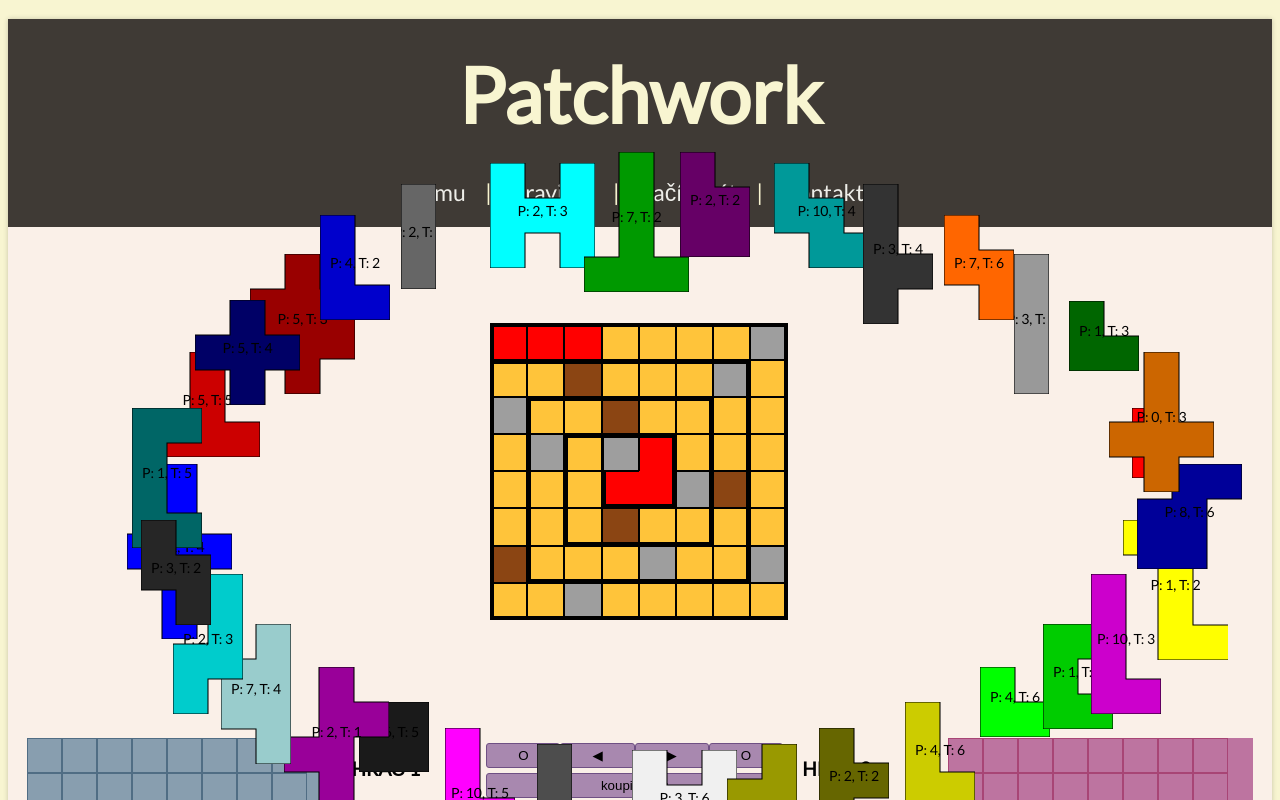
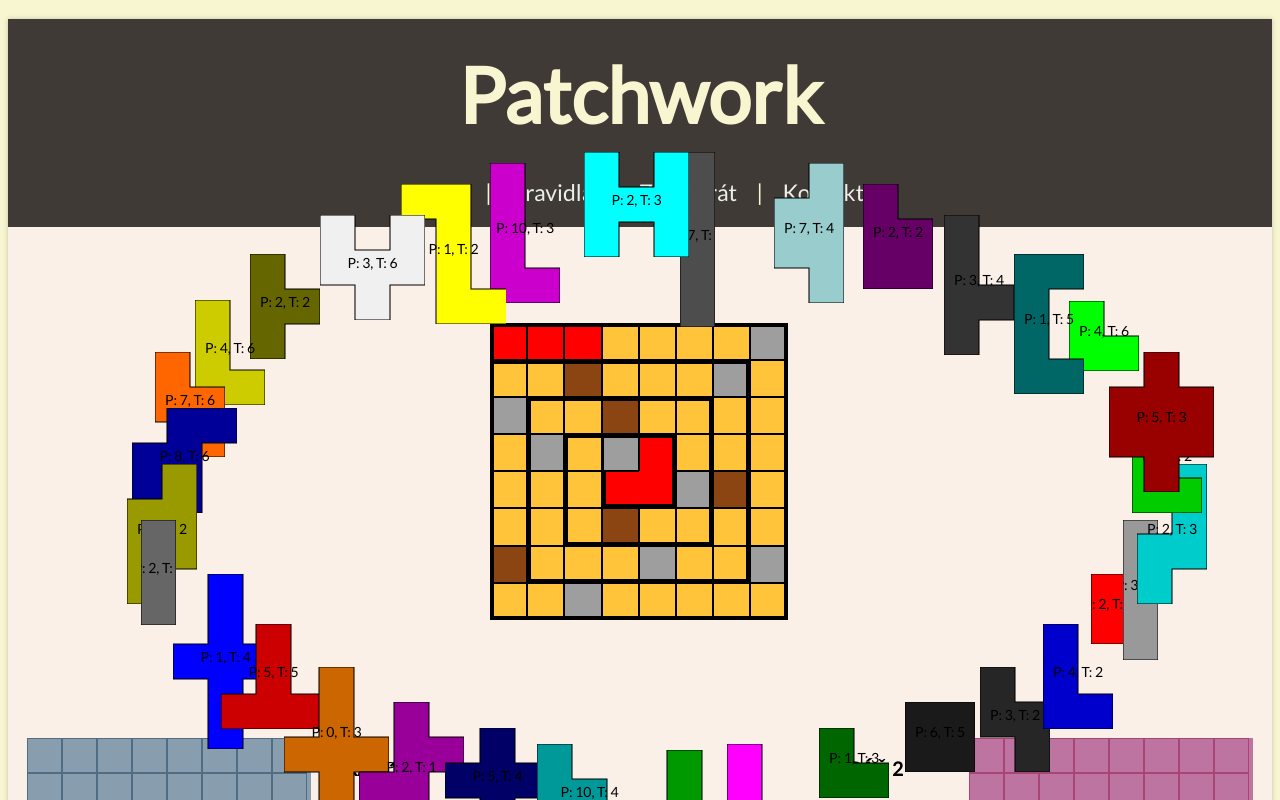
Before and after one commit to LucieDuskova/Patchwork, a React (Vite) app: page /hra in a window 1280 px wide. Shown: the top 800 px of the page. Built offline with nearby package versions, Linux system fonts and the light colour scheme; grey boxes are pictures that could not be loaded.

Commit message:
konzultace 3

```diff
--- a/src/components/GameMenu/style.css
+++ b/src/components/GameMenu/style.css
@@ -1,7 +1,7 @@
 .gameMenu {
   display: flex;
   flex-direction: column;
-  width: 25%;
+  width: 400px;
   color: black;
 }
 
@@ -11,8 +11,9 @@
   color: black;
   border-radius: 3px;
   width: 100%;
-  height: 1.3rem;
+  height: 2rem;
   margin-top: 5px;
+  font-size: 1em;
 }
 
 .gameMenu__button-rotation {
--- a/src/components/Patch/index.jsx
+++ b/src/components/Patch/index.jsx
@@ -1,13 +1,17 @@
 import * as React from 'react';
-import { useEffect } from 'react';
+import { useEffect, useState } from 'react';
 // import "./styles.css";
 import { motion } from 'framer-motion';
 import { Patchs } from '../Patchs';
 
-export const Patch = () => {
-  useEffect(() => {}, []);
+export const Patch = ({ dispatch, state }) => {
+  const [userWidth, setUserWidth] = useState(document.body.clientWidth);
 
-  function distributePointsOnEllipse(a, b, numPoints) {
+  useEffect(() => {
+    setUserWidth(document.body.clientWidth); // Re-render now that you know the real height
+  }, []);
+
+  const distributePointsOnEllipse = (a, b, numPoints) => {
     const points = [];
 
     // fce na vytvoření 33 pozic pro patch
@@ -19,31 +23,35 @@ export const Patch = () => {
     }
 
     return points;
-  }
+  };
 
   // Ovál parametry:
-  const a = document.body.clientWidth / 2.5; // šířka oválu šířka okna / 2,5
+  const a = userWidth / 2.5; // šířka oválu šířka okna / 2,5
   const b = 300; // výška oválu
-  const x = document.body.clientWidth / 2; // pozice zleva, šířka okna / 2 (střed okna)
+  const x = userWidth / 2; // pozice zleva, šířka okna / 2 (střed okna)
   const y = 450; // pozice ze shora
   const numPoints = 33;
 
   const points = distributePointsOnEllipse(a, b, numPoints);
 
-  points.sort(() => Math.random() - 0.5); // náhodné seřazení látek
-
+  Patchs.sort(() => Math.random() - 0.5); // náhodné seřazení látek
+  //najít 0_0 a dát ho na konec
+  //zamíchat kopii z uSeReducer, ne původní látky
   return (
     <>
       {Patchs.map((patch, index) => (
         <motion.svg
           key={patch.id}
           xmlns="http://www.w3.org/2000/svg"
-          style={{
-            top: `${y + points[index][1]}px`,
-            left: `${x + points[index][0]}px`,
-            position: 'absolute',
-          }}
-          drag
+          style={
+            /* jsem vybrana latka ? {aktualni pozice} :*/ {
+              top: `${y + points[index][1]}px`,
+              left: `${x + points[index][0]}px`,
+              position: 'absolute',
+            }
+          }
+          drag={index < 3 ? true : false}
+          onDragEnd={() => dispatch({ type: 'ON_DRAG_END', id: patch.id })}
           dragMomentum={false}
           viewBox={patch.viewBox}
           width={`${patch.viewBox.split(' ').map(Number)[2] * 7}px`}
@@ -56,12 +64,15 @@ export const Patch = () => {
               strokeWidth="0.15"
             />
 
-
-            <text x="50%" y="50%" textAnchor="middle" fill="#000000" fontSize="2">
+            <text
+              x="50%"
+              y="50%"
+              textAnchor="middle"
+              fill="#000000"
+              fontSize="2"
+            >
               {`P: ${patch.price}, T: ${patch.time}`}
             </text>
-
-
           </g>
         </motion.svg>
       ))}
--- a/src/components/VypoctyDoGame/index.jsx
+++ b/src/components/Reducer/index.jsx
@@ -1,9 +1,9 @@
 import { useReducer } from 'react';
 import { Patchs } from '../Patchs';
 
-const reducer = (state, action) => {
+export const reducer = (state, action) => {
   if (action.type === 'CHANGE_TO_PLAYER_1') {
-    return { ...state, currentPlayer: 'player1' };
+    return { ...state, currentPlayer: novyHrac };
   }
   if (action.type === 'CHANGE_TO_PLAYER_2') {
     return { ...state, currentPlayer: 'player2' };
@@ -22,10 +22,14 @@ const reducer = (state, action) => {
       ...state,
       [state.currentPlayer]: {
         ...state[state.currentPlayer],
-        buttons: state[state.currentPlayer].buttons + state[state.currentPlayer].income,
+        buttons:
+          state[state.currentPlayer].buttons +
+          state[state.currentPlayer].income,
       },
     };
   }
+  return state;
+
   // if (action.type === 'ADD_PATCH') {
   //   return {
   //     ...state,
@@ -37,7 +41,7 @@ const reducer = (state, action) => {
   // }
 };
 
-const defaultState = {
+export const defaultState = {
   currentPlayer: 'player1',
   player1: { buttons: 5, income: 0, score: 3 },
   player2: { buttons: 5, income: 0, score: 3 },
@@ -47,20 +51,20 @@ const defaultState = {
   scorePatch: false,
 };
 
-export const VypoctyDoGame = () => {
-  const [state, dispatch] = useReducer(reducer, defaultState);
+// export const VypoctyDoGame = () => {
+//   const [state, dispatch] = useReducer(reducer, defaultState);
 
-  if (state.player1.score > state.player2.score) {
-    dispatch({ type: 'CHANGE_TO_PLAYER_1' });
-  } else if (state.player2.score > state.player1.score) {
-    dispatch({ type: 'CHANGE_TO_PLAYER_2' });
-  } else if (state.currentPlayer.score.incldes(button)) {
-    dispatch({ type: 'ADD_INCOME' });
-  } else if (state.scoreButton) {
-    dispatch({ type: 'ADD_BUTTONS' });
-  } else if (state.currentPlayer.score.incldes(patch)) {
-    dispatch({ type: 'ADD_PATCH' });
-  }
+//   // if (state.player1.score > state.player2.score) {
+//   //   dispatch({ type: 'CHANGE_TO_PLAYER_1' });
+//   // } else if (state.player2.score > state.player1.score) {
+//   //   dispatch({ type: 'CHANGE_TO_PLAYER_2' });
+//   // } else if (state.currentPlayer.score.incldes(button)) {
+//   //   dispatch({ type: 'ADD_INCOME' });
+//   // } else if (state.scoreButton) {
+//   //   dispatch({ type: 'ADD_BUTTONS' });
+//   // } else if (state.currentPlayer.score.incldes(patch)) {
+//   //   dispatch({ type: 'ADD_PATCH' });
+//   // }
 
-  return '';
-};
+//   return '';
+// };
--- a/src/global.css
+++ b/src/global.css
@@ -8,6 +8,13 @@ html {
   font-family: 'Lato', sans-serif;
   font-size: 1.2rem;
   background-color: #f8f5d1;
+  -webkit-user-select: none;
+  /* Safari */
+  -ms-user-select: none;
+  /* IE 10 and IE 11 */
+  user-select: none;
+  /* Standard syntax */
+
 }
 
 main {
--- a/src/pages/GamePage/index.jsx
+++ b/src/pages/GamePage/index.jsx
@@ -1,15 +1,19 @@
 import { GameArrayTime } from '../../components/GameArrayTime';
 import { GameMenu } from '../../components/GameMenu';
 import { Patch } from '../../components/Patch';
+import { useReducer } from 'react';
 import { Player1 } from '../../components/Players';
 import { Player2 } from '../../components/Players';
+import { reducer, defaultState } from '../../components/Reducer';
 import './style.css';
 
 export const GamePage = () => {
+  const [state, dispatch] = useReducer(reducer, defaultState);
+
   return (
     <>
       <GameArrayTime />
-      <Patch />
+      <Patch dispatch={dispatch} state={state} />
       <main>
         <div className="time"></div>
         <div className="GamePage__playerBoards">
--- a/src/pages/GamePage/style.css
+++ b/src/pages/GamePage/style.css
@@ -23,4 +23,5 @@ button {
   display: flex;
   justify-content: space-between;
   width: 100%;
+  align-items: center;
 }
```
